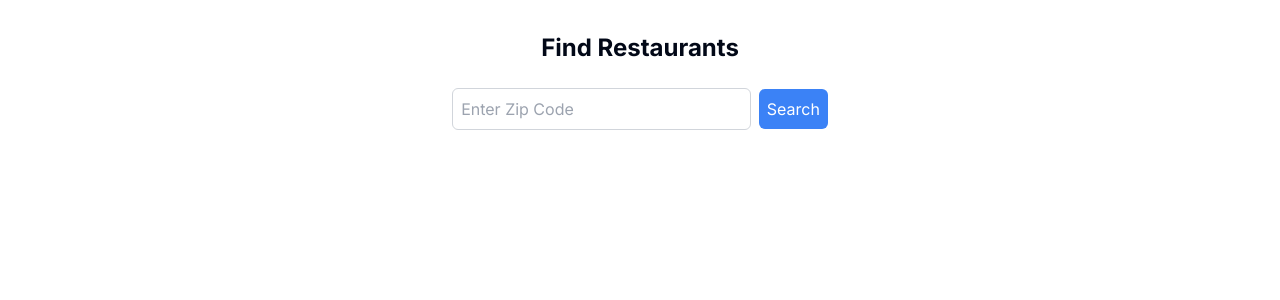
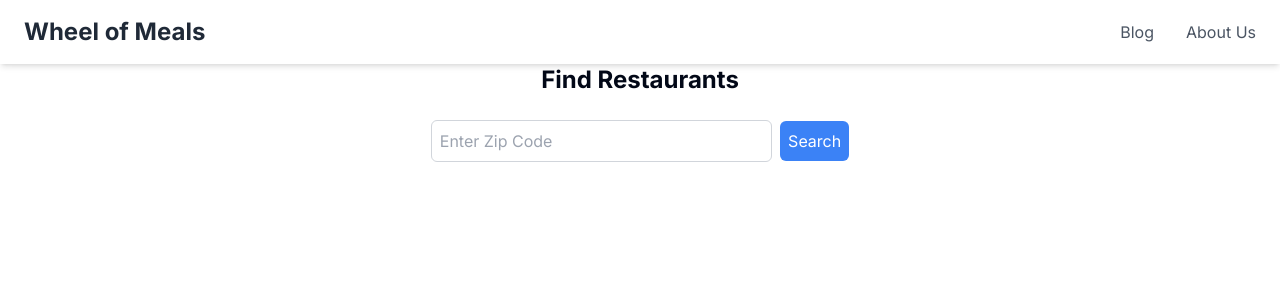
Before and after one commit to omeryildirim0/wheel, a Next.js app: page / in a window 1280 px wide. Shown: the top 300 px of the page. Built offline with nearby package versions, Linux system fonts and the light colour scheme.

Commit message:
changes to the navbar

```diff
--- a/app/page.tsx
+++ b/app/page.tsx
@@ -15,7 +15,9 @@ const Home = () => {
   };
 
   return (
-    <div className="max-w-lg mx-auto p-8 text-center">
+<div className="max-w-full mx-auto p-0">
+  <Navbar />
+  <div className="max-w-lg mx-auto text-center mt-16">
     <h1 className="text-2xl font-bold mb-6">Find Restaurants</h1>
     <SearchBar onSearch={onSearch} />
 
@@ -26,6 +28,9 @@ const Home = () => {
       {wheelVisible && <Wheel restaurants={restaurants} />}
     </div>
   </div>
+</div>
+
+
   );
 };
 
--- a/components/Navbar.tsx
+++ b/components/Navbar.tsx
@@ -2,14 +2,15 @@ import React from 'react';
 
 const Navbar: React.FC = () => {
   return (
-    <nav className="bg-white dark:bg-gray-800 shadow-md py-4 px-6 flex justify-between items-center">
+    <nav className="bg-white dark:bg-gray-800 shadow-md py-4 fixed top-0 left-0 w-full z-10">
+      <div className="max-w-screen-xl mx-auto px-6 flex justify-between items-center">
         {/* Homepage Link */}
-      <div className="text-2xl font-bold text-gray-800 dark:text-white hover:text-gray-600">
-        <a href="/" className="hover:underline">Wheel of Meals</a>
-      </div>
+        <a href="/" className="text-2xl font-bold text-gray-800 dark:text-white">
+          Wheel of Meals
+        </a>
 
         {/* Navigation Links */}
-      <div className="flex space-x-8">
+        <div className="hidden md:flex space-x-8">
           <a href="/blog" className="text-gray-600 hover:text-gray-800 dark:text-gray-300 dark:hover:text-white transition duration-300 ease-in-out">
             Blog
           </a>
@@ -17,6 +18,17 @@ const Navbar: React.FC = () => {
             About Us
           </a>
         </div>
+
+        {/* Mobile Menu */}
+        <div className="md:hidden flex items-center">
+          <button className="text-gray-600 dark:text-gray-300 focus:outline-none">
+            {/* Icon for mobile menu toggle */}
+            <svg xmlns="http://www.w3.org/2000/svg" className="h-6 w-6" fill="none" viewBox="0 0 24 24" stroke="currentColor">
+              <path strokeLinecap="round" strokeLinejoin="round" strokeWidth="2" d="M4 6h16M4 12h16m-7 6h7" />
+            </svg>
+          </button>
+        </div>
+      </div>
     </nav>
   );
 };
```
Lines whose indentation alone changed are shown as unchanged.
